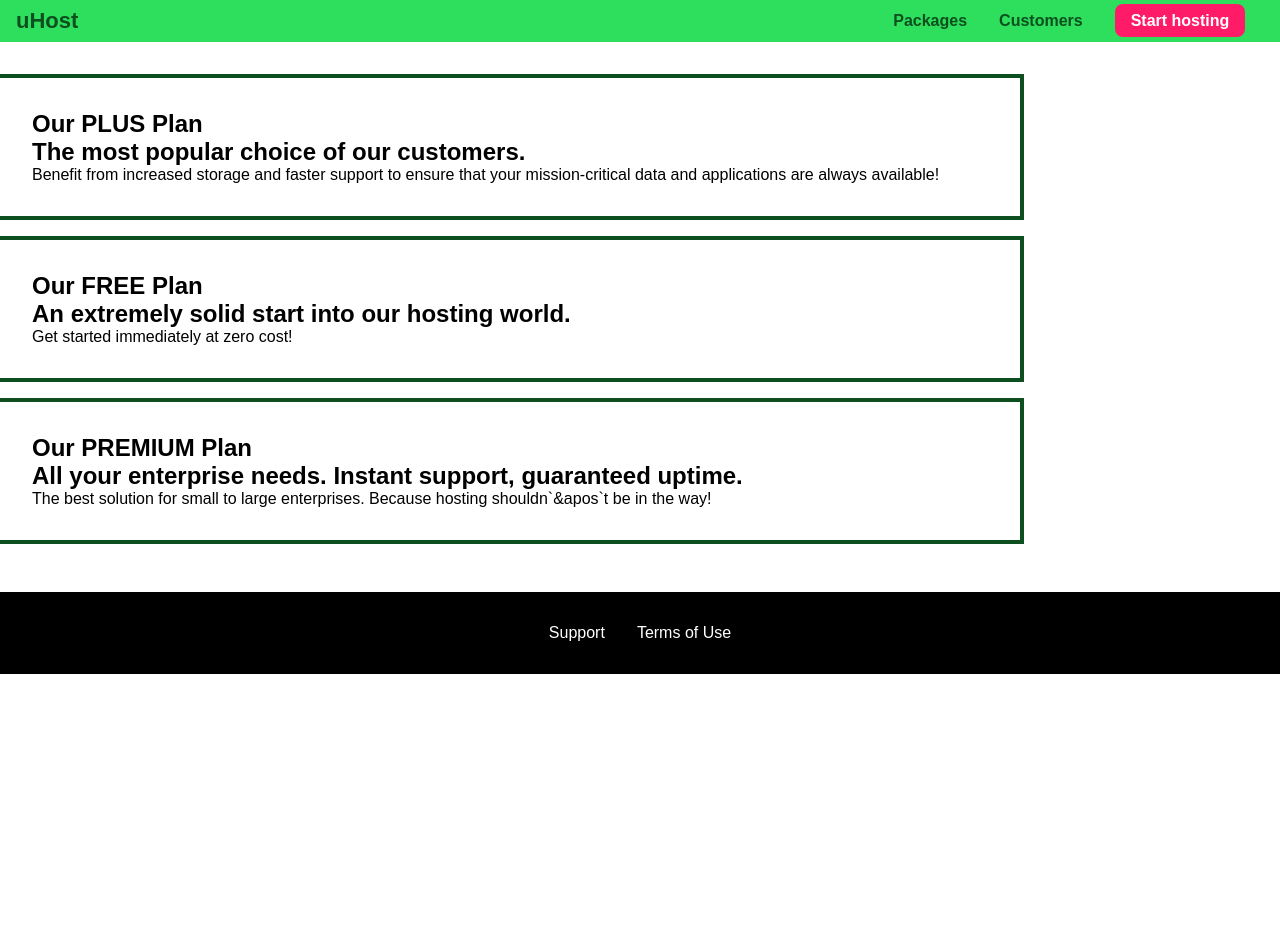
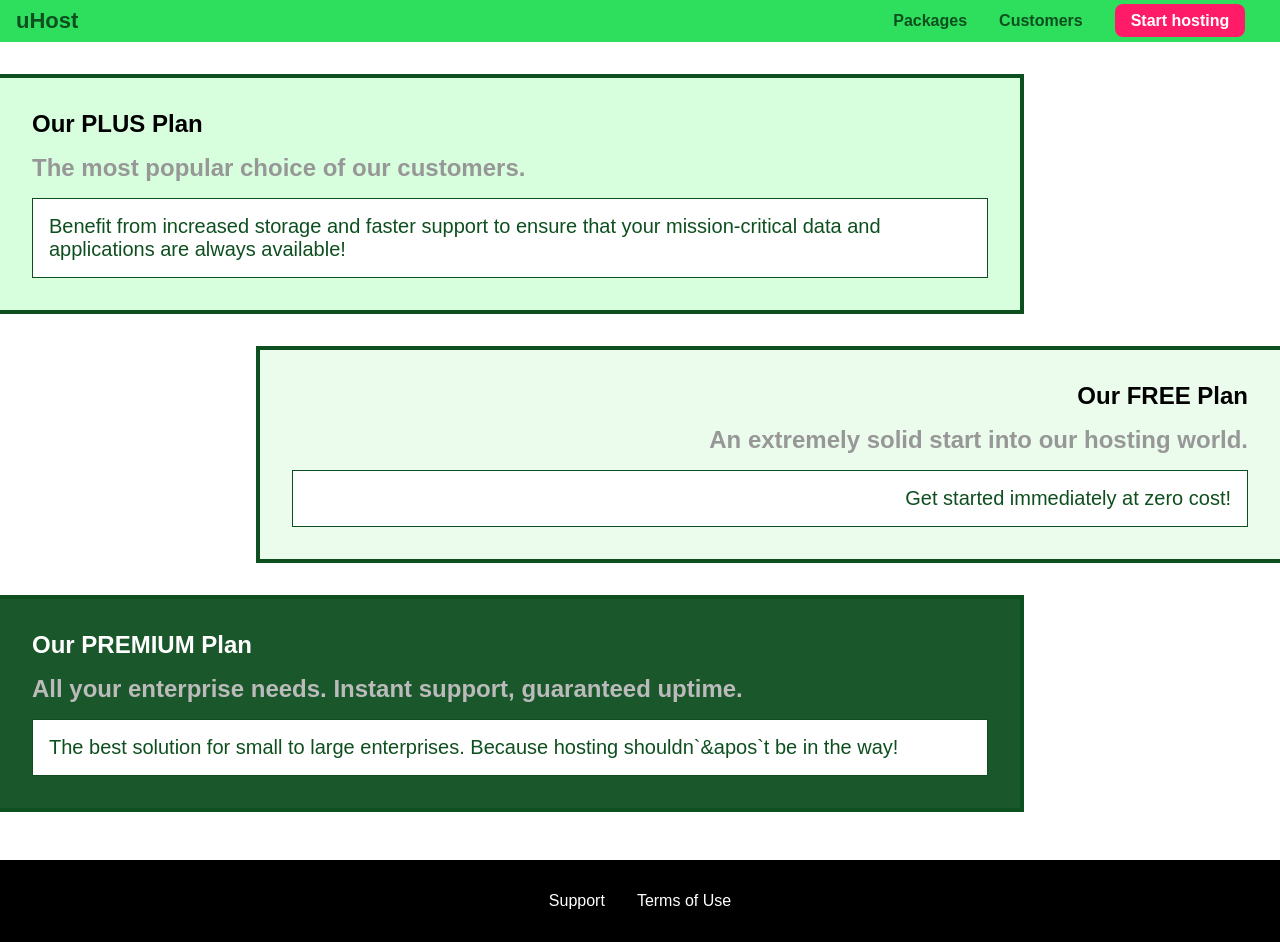
Before and after one commit to ArifEbrahim/hosting-website, a React (Vite) app: page /packages in a window 1280 px wide. Before the commit the page ends 800 px from the top, so only its background shows below. Built offline with nearby package versions, Linux system fonts and the light colour scheme.

Commit message:
package page styling complete

```diff
--- a/src/pages/Packages/Packages.module.css
+++ b/src/pages/Packages/Packages.module.css
@@ -6,12 +6,60 @@
   border: 4px solid #0e4f1f;
   width: 80%;
   margin: 16px 0px;
-border-left: none;
+  border-left: none;
+}
+
+.package:hover,
+.package:active {
+  box-shadow: 2px 2px 4px rgba(0, 0, 0, 0.5);
+  /* important needed to overwrite border style applied by class selector */
+  border-color: #ff5454 !important;
 }
 
 .package a {
   text-decoration: none;
   color: inherit;
-  display:block;
+  display: block;
   padding: 32px;
 }
+
+.package__subtitle {
+  color: #979797;
+  margin: 16px 0px;
+}
+
+.package__info {
+  padding: 16px;
+  border: 1px solid #0e4f1f;
+  font-size: 20px;
+  color: #0e4f1f;
+  background: white;
+}
+
+.clearfix {
+  clear: both;
+}
+
+#plus {
+  background: rgba(213, 255, 220, 0.95);
+}
+
+#free {
+  background: rgba(234, 252, 237, 0.95);
+  float: right;
+  border-right: none;
+  border-left: 4px solid #0e4f1f;
+  text-align: right;
+}
+
+#premium {
+  background: rgba(14, 79, 31, 0.95);
+}
+
+#premium .package__title {
+  color: white;
+}
+
+#premium .package__subtitle {
+  color: #bbb;
+}
--- a/src/pages/Packages/index.tsx
+++ b/src/pages/Packages/index.tsx
@@ -4,36 +4,37 @@ export default function Packages() {
   return (
     <>
       <div className={styles.container}>
-        <section className={styles.package}>
+        <section className={styles.package} id={styles.plus}>
           <a href="#">
-            <h1 className={styles.package_title}>Our PLUS Plan</h1>
-            <h2 className={styles.package_subtitle}>
+            <h1 className={styles.package__title}>Our PLUS Plan</h1>
+            <h2 className={styles.package__subtitle}>
               The most popular choice of our customers.
             </h2>
-            <p className={styles.package_info}>
+            <p className={styles.package__info}>
               Benefit from increased storage and faster support to ensure that
               your mission-critical data and applications are always available!
             </p>
           </a>
         </section>
-        <section className={styles.package}>
+        <section className={styles.package} id={styles.free}>
           <a href="#">
-            <h1 className={styles.package_title}>Our FREE Plan</h1>
-            <h2 className={styles.package_subtitle}>
+            <h1 className={styles.package__title}>Our FREE Plan</h1>
+            <h2 className={styles.package__subtitle}>
               An extremely solid start into our hosting world.
             </h2>
-            <p className={styles.package_info}>
+            <p className={styles.package__info}>
               Get started immediately at zero cost!
             </p>
           </a>
         </section>
-        <section className={styles.package}>
+        <div className={styles.clearfix}></div>
+        <section className={styles.package} id={styles.premium}>
           <a href="#">
-            <h1 className={styles.package_title}>Our PREMIUM Plan</h1>
-            <h2 className={styles.package_subtitle}>
+            <h1 className={styles.package__title}>Our PREMIUM Plan</h1>
+            <h2 className={styles.package__subtitle}>
               All your enterprise needs. Instant support, guaranteed uptime.
             </h2>
-            <p className={styles.package_info}>
+            <p className={styles.package__info}>
               The best solution for small to large enterprises. Because hosting
               shouldn`&apos`t be in the way!
             </p>
```
